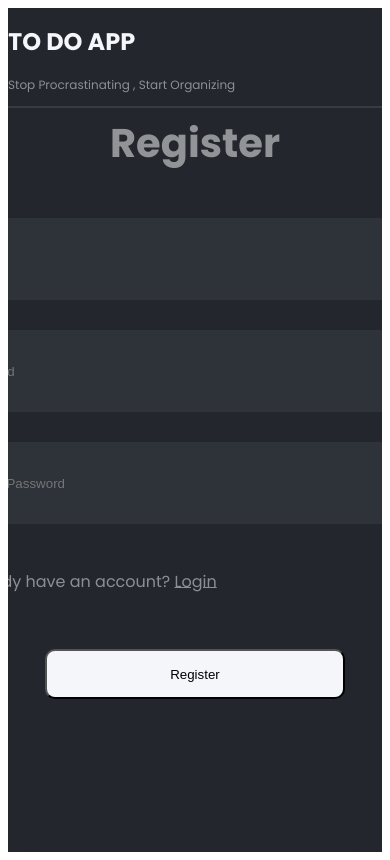
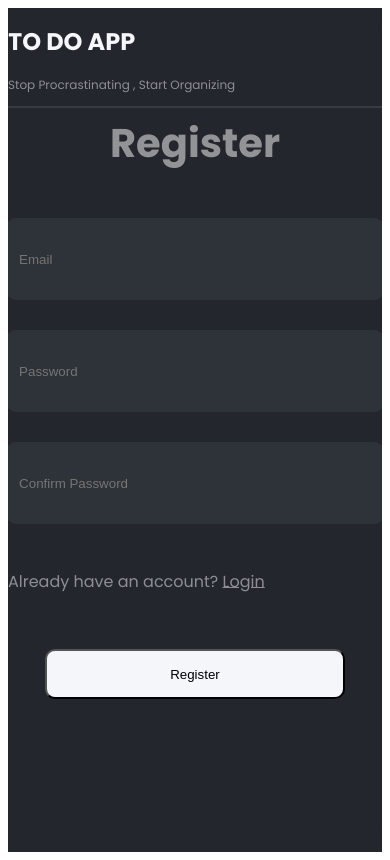
Before and after one commit to Doummarzhb/to-do-application, a React (Vite) app: page /register in a window 390 px wide. Built offline with nearby package versions, Linux system fonts and the light colour scheme.

Commit message:
ADD for and redit for responsive

```diff
--- a/src/pages/login.tsx
+++ b/src/pages/login.tsx
@@ -49,7 +49,7 @@ export default function Login() {
       <div className="flex items-center justify-center   bg-[#23262C]">
   <div
     className="
-      max-w-[1120px] h-[438px]
+      w-full max-w-[1120px] h-[438px]
       flex flex-col gap-[30px]
       bg-transparent
       items-center
@@ -58,7 +58,7 @@ export default function Login() {
   >
     <h2
       className="
-        w-[106px] h-[24px]
+       w-full max- w-[106px] h-[24px]
         opacity-50
         font-normal
         text-[40px] leading-[24px] tracking-[0]
@@ -107,7 +107,7 @@ export default function Login() {
 
       <p
         className="
-          w-[470px] h-[33px]
+          w-full max-w-[470px] h-[33px]
           opacity-50 font-poppins
           text-[16px] leading-[24px] tracking-[0]
           text-[#F4F6FA]
--- a/src/pages/register.tsx
+++ b/src/pages/register.tsx
@@ -51,7 +51,7 @@ export default function Register() {
       <div className="flex items-center justify-center   bg-[#23262C]">
         <div
           className="
-            w-[1120px] h-auto
+          w-full max-w-[1120px] h-auto
             flex flex-col gap-[30px]
             bg-transparent
             items-center
@@ -74,7 +74,7 @@ export default function Register() {
 
           <form
             onSubmit={handleRegister}
-            className="flex flex-col items-center gap-[30px]"
+            className="flex flex-col items-center gap-[30px]  w-full"
           >
             <input
               type="email"
@@ -82,7 +82,7 @@ export default function Register() {
               value={email}
               onChange={(e) => setEmail(e.target.value)}
               className="
-                w-[500px] h-[80px]
+              w-full max-w-[500px] h-[80px]
                 px-4
                 rounded-[10px]
                 bg-[#2E3239] text-white
@@ -99,7 +99,7 @@ export default function Register() {
               value={password}
               onChange={(e) => setPassword(e.target.value)}
               className="
-                w-[500px] h-[80px]
+              w-full max-w-[500px] h-[80px]
                 px-4
                 rounded-[10px]
                 bg-[#2E3239] text-white
@@ -116,7 +116,7 @@ export default function Register() {
               value={confirmPassword}
               onChange={(e) => setConfirmPassword(e.target.value)}
               className="
-                w-[500px] h-[80px]
+              w-full max-w-[500px] h-[80px]
                 px-4
                 rounded-[10px]
                 bg-[#2E3239] text-white
@@ -129,9 +129,9 @@ export default function Register() {
 
             <p
               className="
-                w-[470px] h-[33px]
+                w-full max-w-[470px] h-[33px]
                 opacity-50 font-poppins
-                text-[16px] leading-[24px] tracking-[0]
+                text-[16px] sm:text-[16px] leading-[24px] tracking-[0]
                 text-[#F4F6FA]
 
               "
@@ -140,7 +140,7 @@ export default function Register() {
               <Link
                 to="/login"
                 className="
-                  font-normal text-[16px] leading-[24px]
+                  font-normal text-[16px]  sm:text-[16px] leading-[24px]
                   underline decoration-solid underline-offset-[0] decoration-[0]
                   text-[#F4F6FA]
                 "
@@ -151,7 +151,7 @@ export default function Register() {
 
             <button
               type="submit"
-              className="w-[300px] h-[50px] bg-[#F4F6FA] text-black rounded-[10px] font-medium hover:bg-gray-200 transition"
+              className="w-full max-w-[300px] h-[50px] bg-[#F4F6FA] text-black rounded-[10px] font-medium hover:bg-gray-200 transition"
             >
               Register
             </button>
```
